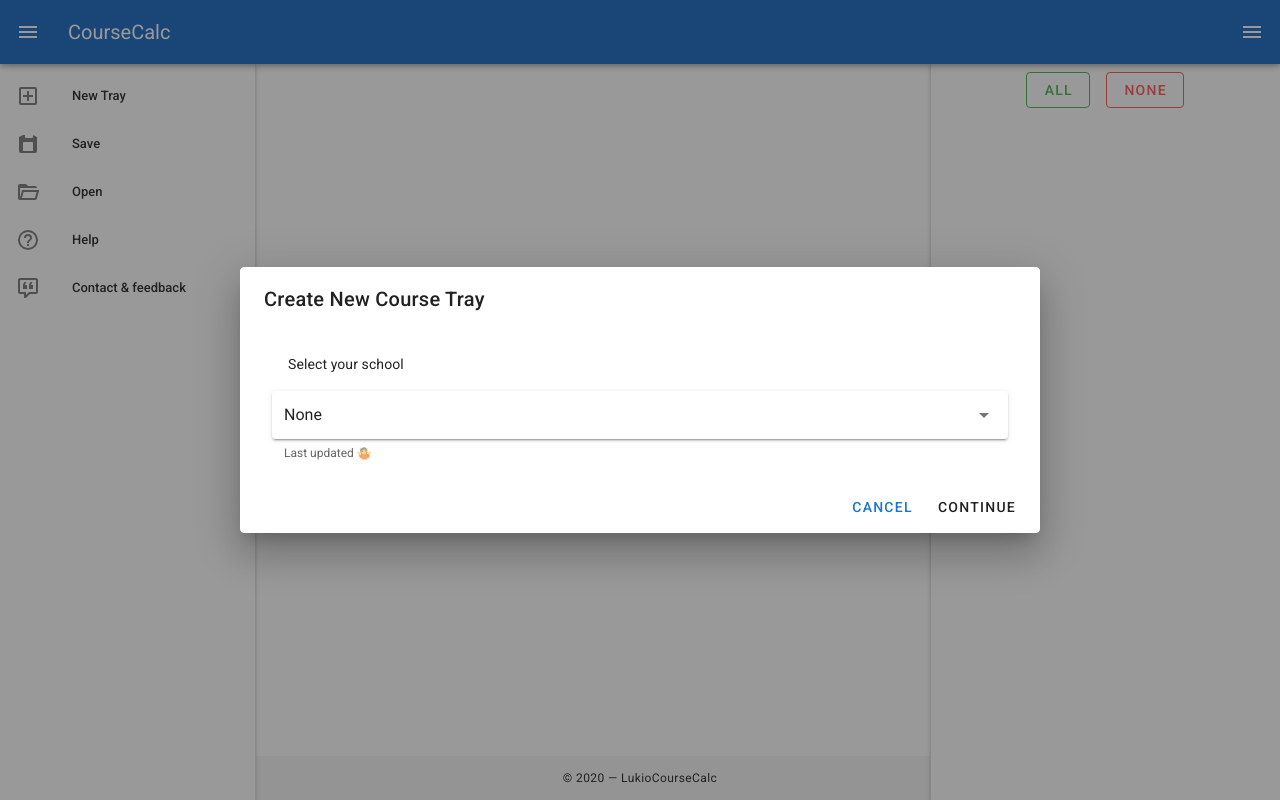
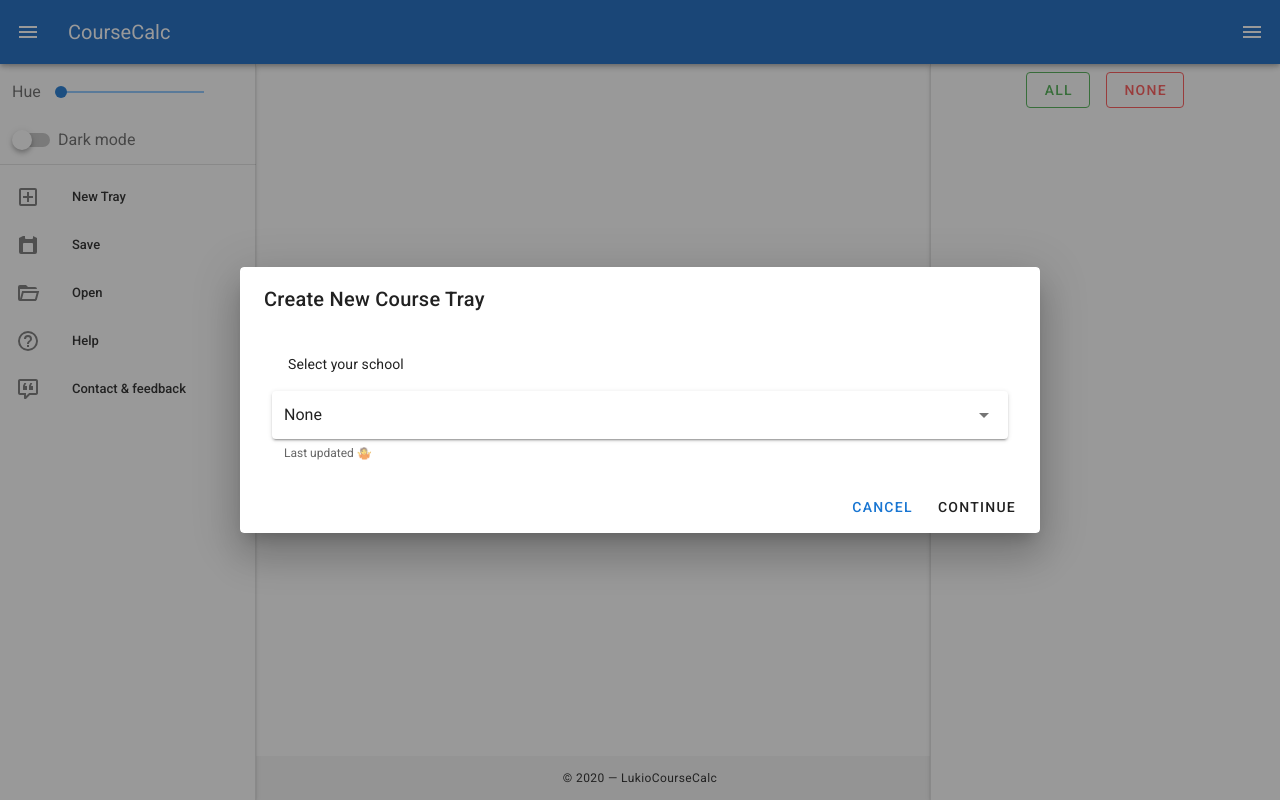
Before and after one commit to tomp2/coursecalc, a Vue app: page / in a window 1280 px wide. Built offline with nearby package versions, Linux system fonts and the light colour scheme.

Commit message:
add dark mode switch and hue slider + reformat with prettier

```diff
--- a/src/components/LeftDrawer.vue
+++ b/src/components/LeftDrawer.vue
@@ -1,5 +1,24 @@
 <template>
     <v-navigation-drawer v-model="visible" clipped app class="elevation-2">
+        <v-container>
+            <v-slider
+                hide-details
+                min="0"
+                max="360"
+                v-model="hue"
+                label="Hue"
+                class="hue-slider"
+            ></v-slider>
+            <v-switch
+                v-model="isDark"
+                hide-details
+                color="info"
+                label="Dark mode"
+            ></v-switch>
+        </v-container>
+
+        <v-divider></v-divider>
+
         <v-list dense>
             <template v-for="item in drawerItems">
                 <v-list-item
@@ -22,9 +41,7 @@
         <!--Create New Tray-->
         <v-dialog v-model="dialogs.createNewDialog.status" width="800px">
             <v-card>
-                <v-card-title>
-                    Create New Course Tray
-                </v-card-title>
+                <v-card-title> Create New Course Tray </v-card-title>
 
                 <v-container>
                     <v-row class="mx-2">
@@ -94,8 +111,8 @@
                         >Close
                     </v-btn>
                     <v-btn color="blue darken-1" text @click="saveTray"
-                        >Save
-                    </v-btn>
+                        >Save</v-btn
+                    >
                 </v-card-actions>
             </v-card>
         </v-dialog>
@@ -152,7 +169,8 @@
                                 </li>
                                 <li>
                                     Select your school from the dropdown menu
-                                    and click <kbd>continue</kbd>.
+                                    and click
+                                    <kbd>continue</kbd>.
                                 </li>
                                 <li>
                                     Open the <strong>right</strong> navigation
@@ -242,12 +260,12 @@
                 </v-card-title>
                 <v-card-text>
                     <p>
-                        For feedback:<br /><a style="cursor: text;"
+                        For feedback:<br /><a style="cursor: text"
                             >feedback@lukiocoursecalc.com</a
                         >
                     </p>
                     <p>
-                        And for contacting me: <br /><a style="cursor: text;"
+                        And for contacting me: <br /><a style="cursor: text"
                             >contact@lukiocoursecalc.com</a
                         >
                     </p>
@@ -282,7 +300,7 @@
 </template>
 
 <script>
-import presetOptions from '../../public/presetOptions';
+import presetOptions from "../../public/presetOptions";
 import {
     mdiPlusBoxOutline,
     mdiZipDisk,
@@ -290,17 +308,20 @@ import {
     mdiHelpCircleOutline,
     mdiCommentQuoteOutline,
     mdiDelete,
-} from '@mdi/js';
+} from "@mdi/js";
 
 export default {
-    name: 'LeftDrawer',
-    props: ['show'],
+    name: "LeftDrawer",
+    props: ["show"],
     mounted() {
-        let localVuexStore = JSON.parse(localStorage.getItem('vuex_store'));
+        let localVuexStore = JSON.parse(localStorage.getItem("vuex_store"));
         console.log(localVuexStore);
         if (!localVuexStore) {
             this.dialogs.createNewDialog.status = true;
         }
+    },
+    created() {
+        this.isDark = JSON.parse(localStorage.getItem("isDark"));
     },
     data() {
         return {
@@ -312,52 +333,54 @@ export default {
                 mdiCommentQuoteOutline,
                 mdiDelete,
             },
-            textareaValue: '',
+            textareaValue: "",
             visible: undefined,
             drawerItems: [
-                { icon: 'mdiPlusBoxOutline', text: 'New Tray' },
-                { icon: 'mdiZipDisk', text: 'Save' },
-                { icon: 'mdiFolderOpenOutline', text: 'Open' },
-                { icon: 'mdiHelpCircleOutline', text: 'Help' },
-                { icon: 'mdiCommentQuoteOutline', text: 'Contact & feedback' },
+                { icon: "mdiPlusBoxOutline", text: "New Tray" },
+                { icon: "mdiZipDisk", text: "Save" },
+                { icon: "mdiFolderOpenOutline", text: "Open" },
+                { icon: "mdiHelpCircleOutline", text: "Help" },
+                { icon: "mdiCommentQuoteOutline", text: "Contact & feedback" },
             ],
             dialogs: {
                 createNewDialog: {
                     status: false,
-                    selection: { text: 'None', date: '🤷' },
+                    selection: { text: "None", date: "🤷" },
                 },
                 contactDialog: false,
                 helpDialog: false,
                 savingDialog: {
                     status: false,
-                    saveName: '',
+                    saveName: "",
                 },
                 savesDialog: {
                     status: false,
-                    selectionId: '',
+                    selectionId: "",
                 },
             },
+            hue: 0,
+            isDark: false,
         };
     },
     methods: {
         clickLeftDrawer(button) {
             switch (button) {
-                case 'New Tray':
+                case "New Tray":
                     this.dialogs.createNewDialog.status = true;
                     break;
-                case 'Settings':
+                case "Settings":
                     this.dialogs.settingsDialog = true;
                     break;
-                case 'Help':
+                case "Help":
                     this.dialogs.helpDialog = true;
                     break;
-                case 'Contact & feedback':
+                case "Contact & feedback":
                     this.dialogs.contactDialog = true;
                     break;
-                case 'Save':
+                case "Save":
                     this.dialogs.savingDialog.status = true;
                     break;
-                case 'Open':
+                case "Open":
                     this.dialogs.savesDialog.status = true;
                     break;
             }
@@ -367,8 +390,8 @@ export default {
             let presetName = this.dialogs.createNewDialog.selection.text;
             this.dialogs.createNewDialog.status = false;
 
-            if (presetName !== 'None') {
-                this.$store.dispatch('submitPreset', presetName);
+            if (presetName !== "None") {
+                this.$store.dispatch("submitPreset", presetName);
             }
         },
 
@@ -376,7 +399,7 @@ export default {
             let selection = this.dialogs.savesDialog.selectionId;
             if (selection) {
                 this.dialogs.savesDialog.status = false;
-                this.$store.dispatch('loadSavedTray', selection);
+                this.$store.dispatch("loadSavedTray", selection);
             }
         },
 
@@ -384,13 +407,13 @@ export default {
             let saveName = this.dialogs.savingDialog.saveName;
             if (saveName.length <= 50) {
                 this.dialogs.savingDialog.status = false;
-                this.$store.dispatch('saveTrayByName', saveName);
+                this.$store.dispatch("saveTrayByName", saveName);
             }
         },
 
         delSave() {
             this.$store.dispatch(
-                'delSaveById',
+                "delSaveById",
                 this.dialogs.savesDialog.selectionId
             );
         },
@@ -408,17 +431,25 @@ export default {
             this.visible = this.show;
         },
         visible() {
-            this.$emit('update:rightLeftShow', this.visible);
+            this.$emit("update:rightLeftShow", this.visible);
+        },
+        hue() {
+            console.log("Hue Before:", this.hue);
+            console.log("Store Before:", this.$store.state.hue_shift);
+            this.$store.state.hue_shift = this.hue;
+            console.log("Store After:", this.$store.state.hue_shift);
+            console.log("Hue After:", this.hue);
+        },
+        isDark() {
+            this.$vuetify.theme.dark = this.isDark;
+            localStorage.setItem("isDark", JSON.stringify(this.isDark));
         },
     },
 };
 </script>
 
 <style scoped>
-.customIcon {
-    width: auto;
-    height: 1.5em;
-    vertical-align: middle;
-    margin: 3px;
+.hue-slider {
+    max-width: 200px;
 }
 </style>
```
